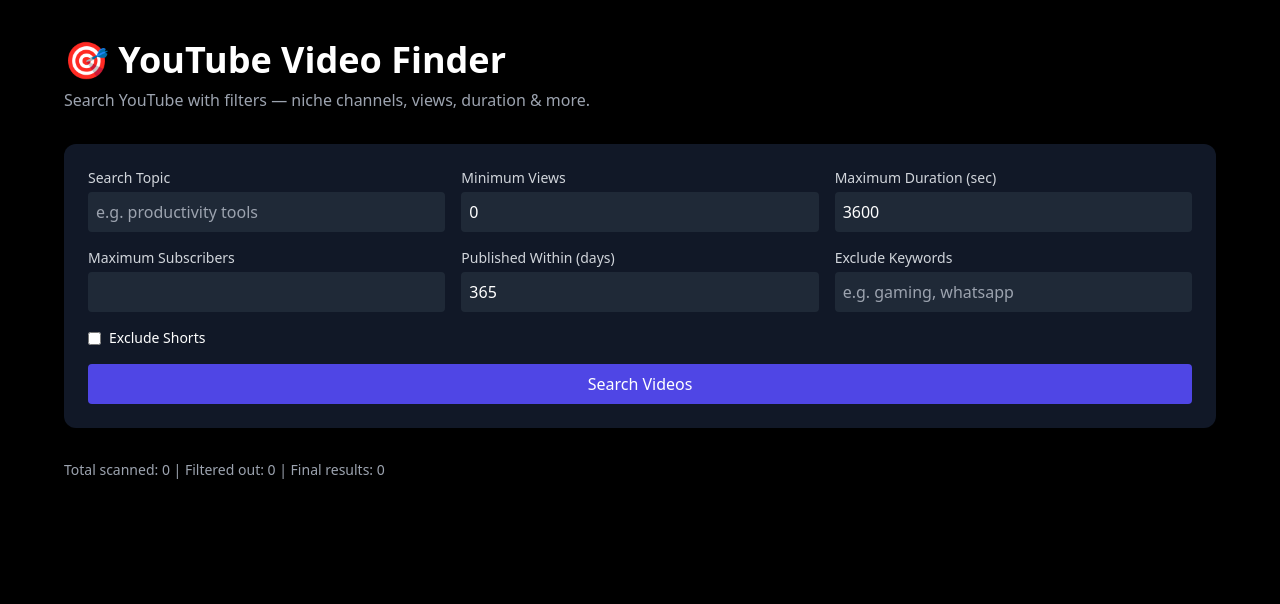
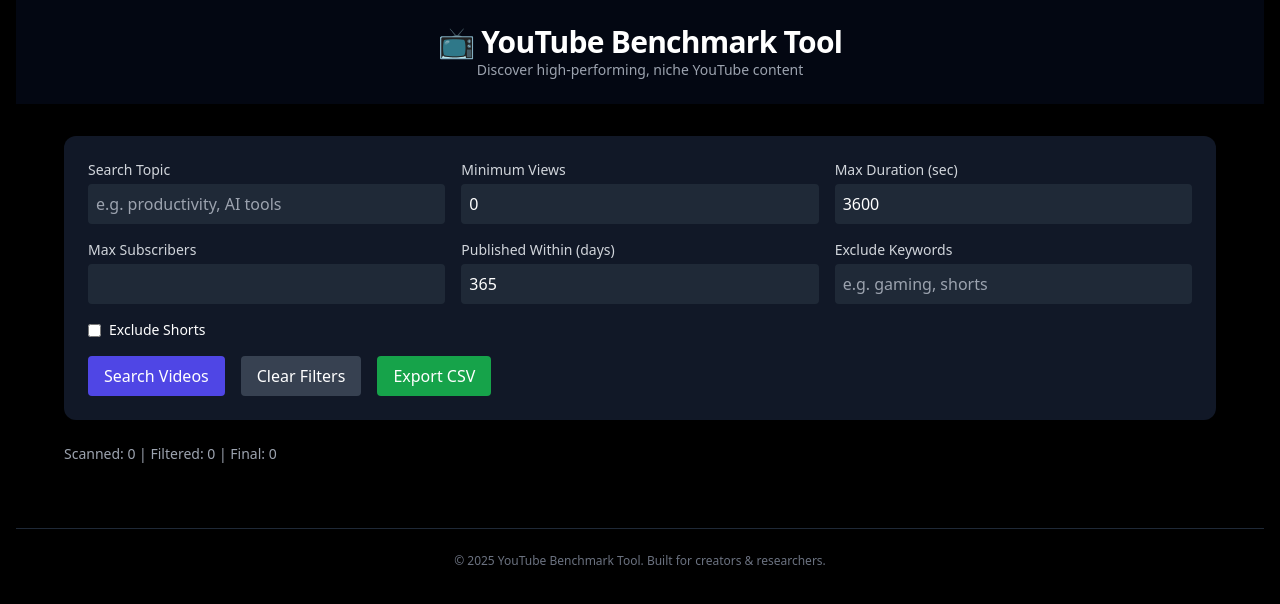
Before and after one commit to Bstev95/Youtube-filter-finder, a React (Vite) app: page / in a window 1280 px wide. Shown: the top 604 px of the page. Built offline with nearby package versions, Linux system fonts and the light colour scheme; the HTML template or start-up script is replaced by a standard one.

Commit message:
Update App.jsx

```diff
--- a/src/App.jsx
+++ b/src/App.jsx
@@ -24,53 +24,80 @@
     return h * 3600 + m * 60 + s;
   };
 
+  const clearFilters = () => {
+    setQuery("");
+    setMinViews(0);
+    setMaxDuration(3600);
+    setMaxSubs(Infinity);
+    setPublishWithinDays(365);
+    setBlacklist("");
+    setExcludeShorts(false);
+  };
+
+  const exportToCSV = () => {
+    const csv = [
+      ["Title", "Channel", "Views", "Duration", "Subscribers", "Published", "URL"],
+      ...videos.map(v => [
+        v.title,
+        v.channel,
+        v.views,
+        v.duration,
+        v.subs,
+        new Date(v.published).toLocaleDateString(),
+        v.url,
+      ]),
+    ]
+      .map(row => row.map(cell => `"${String(cell).replace(/"/g, '""')}"`).join(","))
+      .join("\n");
+
+    const blob = new Blob([csv], { type: "text/csv" });
+    const url = URL.createObjectURL(blob);
+    const a = document.createElement("a");
+    a.href = url;
+    a.download = "youtube_results.csv";
+    a.click();
+  };
+
   const fetchVideos = async () => {
+    if (!query.trim()) return alert("Please enter a search topic.");
+
     setLoading(true);
     setVideos([]);
     setDebugStats({ total: 0, filtered: 0, passed: 0 });
 
+    try {
       const publishedAfter = new Date(Date.now() - publishWithinDays * 86400000).toISOString();
-    const bannedWords = blacklist.toLowerCase().split(",").map((x) => x.trim()).filter(Boolean);
-
-    let nextPageToken = "";
-    let allVideoIds = [];
+      const bannedWords = blacklist.toLowerCase().split(",").map(w => w.trim()).filter(Boolean);
+      let allVideoIds = [], nextPageToken = "";
 
       for (let i = 0; i < MAX_PAGES; i++) {
-      const searchRes = await fetch(
-        `https://www.googleapis.com/youtube/v3/search?key=${API_KEY}&q=${encodeURIComponent(
-          query
-        )}&part=snippet&type=video&maxResults=${MAX_RESULTS}&publishedAfter=${publishedAfter}&pageToken=${nextPageToken}`
-      );
-      const searchData = await searchRes.json();
-      const ids = searchData.items.map((item) => item.id.videoId);
+        const searchUrl = `https://www.googleapis.com/youtube/v3/search?key=${API_KEY}&q=${encodeURIComponent(query)}&part=snippet&type=video&maxResults=${MAX_RESULTS}&publishedAfter=${publishedAfter}${nextPageToken ? `&pageToken=${nextPageToken}` : ""}`;
+        const res = await fetch(searchUrl);
+        const data = await res.json();
+        if (!data.items) break;
+        const ids = data.items.map(i => i.id.videoId).filter(Boolean);
         allVideoIds.push(...ids);
-      if (!searchData.nextPageToken) break;
-      nextPageToken = searchData.nextPageToken;
+        if (!data.nextPageToken) break;
+        nextPageToken = data.nextPageToken;
       }
 
-    const chunks = [];
+      if (allVideoIds.length === 0) throw new Error("No video results.");
+
+      let finalVideos = [];
+      let filteredOut = 0;
+
       for (let i = 0; i < allVideoIds.length; i += 50) {
-      chunks.push(allVideoIds.slice(i, i + 50));
-    }
+        const chunk = allVideoIds.slice(i, i + 50);
+        const detailsRes = await fetch(`https://www.googleapis.com/youtube/v3/videos?key=${API_KEY}&id=${chunk.join(",")}&part=snippet,statistics,contentDetails`);
+        const detailsData = await detailsRes.json();
 
-    let filteredOut = 0;
-    let passed = 0;
-    const finalVideos = [];
-
-    for (const chunk of chunks) {
-      const videoRes = await fetch(
-        `https://www.googleapis.com/youtube/v3/videos?key=${API_KEY}&id=${chunk.join(
-          ","
-        )}&part=snippet,statistics,contentDetails`
-      );
-      const videoData = await videoRes.json();
-
-      for (const video of videoData.items) {
+        const filtered = await Promise.all(
+          detailsData.items.map(async (video) => {
+            const title = video.snippet.title.toLowerCase();
+            const duration = parseDuration(video.contentDetails.duration);
             const views = parseInt(video.statistics.viewCount || "0");
-        const duration = parseDuration(video.contentDetails.duration);
-        const title = video.snippet.title.toLowerCase();
-        const isBanned = bannedWords.some((word) => title.includes(word));
             const isShort = duration < 60 || title.includes("#shorts");
+            const isBanned = bannedWords.some(w => title.includes(w));
 
             if (
               views < minViews ||
@@ -79,99 +106,99 @@
               isBanned
             ) {
               filteredOut++;
-          continue;
+              return null;
             }
 
-        const channelId = video.snippet.channelId;
-        const channelRes = await fetch(
-          `https://www.googleapis.com/youtube/v3/channels?key=${API_KEY}&id=${channelId}&part=statistics`
-        );
+            const channelRes = await fetch(`https://www.googleapis.com/youtube/v3/channels?key=${API_KEY}&id=${video.snippet.channelId}&part=statistics`);
             const channelData = await channelRes.json();
             const subs = parseInt(channelData.items?.[0]?.statistics?.subscriberCount || "0");
-
             if (subs > maxSubs) {
               filteredOut++;
-          continue;
+              return null;
             }
 
-        passed++;
-        finalVideos.push({
+            return {
               title: video.snippet.title,
               url: `https://www.youtube.com/watch?v=${video.id}`,
               thumbnail: video.snippet.thumbnails.medium.url,
               views,
-          duration,
+              duration: `${Math.floor(duration / 60)}m ${duration % 60}s`,
               subs,
               channel: video.snippet.channelTitle,
               published: video.snippet.publishedAt,
-        });
-      }
+            };
+          })
+        );
+
+        finalVideos.push(...filtered.filter(Boolean));
       }
 
-    setDebugStats({ total: allVideoIds.length, filtered: filteredOut, passed });
+      setDebugStats({ total: allVideoIds.length, filtered: filteredOut, passed: finalVideos.length });
       setVideos(finalVideos);
+    } catch (err) {
+      alert("Error fetching videos: " + err.message);
+    }
+
     setLoading(false);
   };
 
   return (
     <div className="min-h-screen bg-black text-white font-sans px-4 pb-10">
-      <div className="max-w-6xl mx-auto pt-10">
-        <h1 className="text-3xl md:text-4xl font-bold mb-2">🎯 YouTube Video Finder</h1>
-        <p className="text-gray-400 mb-8">Search YouTube with filters — niche channels, views, duration & more.</p>
+      <header className="bg-gray-950 py-6 text-center shadow-md mb-8">
+        <h1 className="text-3xl font-bold tracking-tight">📺 YouTube Benchmark Tool</h1>
+        <p className="text-gray-400 text-sm">Discover high-performing, niche YouTube content</p>
+      </header>
 
-        <div className="bg-gray-900 rounded-xl p-6 grid gap-4 md:grid-cols-3 mb-8">
+      <div className="max-w-6xl mx-auto">
+        <div className="bg-gray-900 rounded-xl p-6 grid gap-4 md:grid-cols-3 mb-6">
           <div>
             <label className="block text-sm text-gray-300 mb-1">Search Topic</label>
-            <input placeholder="e.g. productivity tools" className="p-2 rounded bg-gray-800 text-white w-full" value={query} onChange={(e) => setQuery(e.target.value)} />
+            <input className="p-2 bg-gray-800 text-white rounded w-full" value={query} onChange={(e) => setQuery(e.target.value)} placeholder="e.g. productivity, AI tools" />
           </div>
           <div>
             <label className="block text-sm text-gray-300 mb-1">Minimum Views</label>
-            <input type="number" className="p-2 rounded bg-gray-800 text-white w-full" value={minViews} onChange={(e) => setMinViews(Number(e.target.value))} />
+            <input type="number" className="p-2 bg-gray-800 text-white rounded w-full" value={minViews} onChange={(e) => setMinViews(Number(e.target.value))} />
           </div>
           <div>
-            <label className="block text-sm text-gray-300 mb-1">Maximum Duration (sec)</label>
-            <input type="number" className="p-2 rounded bg-gray-800 text-white w-full" value={maxDuration} onChange={(e) => setMaxDuration(Number(e.target.value))} />
+            <label className="block text-sm text-gray-300 mb-1">Max Duration (sec)</label>
+            <input type="number" className="p-2 bg-gray-800 text-white rounded w-full" value={maxDuration} onChange={(e) => setMaxDuration(Number(e.target.value))} />
           </div>
           <div>
-            <label className="block text-sm text-gray-300 mb-1">Maximum Subscribers</label>
-            <input type="number" className="p-2 rounded bg-gray-800 text-white w-full" value={maxSubs} onChange={(e) => setMaxSubs(Number(e.target.value))} />
+            <label className="block text-sm text-gray-300 mb-1">Max Subscribers</label>
+            <input type="number" className="p-2 bg-gray-800 text-white rounded w-full" value={maxSubs} onChange={(e) => setMaxSubs(Number(e.target.value))} />
           </div>
           <div>
             <label className="block text-sm text-gray-300 mb-1">Published Within (days)</label>
-            <input type="number" className="p-2 rounded bg-gray-800 text-white w-full" value={publishWithinDays} onChange={(e) => setPublishWithinDays(Number(e.target.value))} />
+            <input type="number" className="p-2 bg-gray-800 text-white rounded w-full" value={publishWithinDays} onChange={(e) => setPublishWithinDays(Number(e.target.value))} />
           </div>
           <div>
             <label className="block text-sm text-gray-300 mb-1">Exclude Keywords</label>
-            <input className="p-2 rounded bg-gray-800 text-white w-full" value={blacklist} onChange={(e) => setBlacklist(e.target.value)} placeholder="e.g. gaming, whatsapp" />
+            <input className="p-2 bg-gray-800 text-white rounded w-full" value={blacklist} onChange={(e) => setBlacklist(e.target.value)} placeholder="e.g. gaming, shorts" />
           </div>
-          <div className="col-span-3 flex items-center gap-2">
+          <div className="flex items-center col-span-3 gap-2">
             <input type="checkbox" checked={excludeShorts} onChange={(e) => setExcludeShorts(e.target.checked)} />
             <label className="text-sm">Exclude Shorts</label>
           </div>
-          <button onClick={fetchVideos} disabled={loading} className="bg-indigo-600 text-white py-2 rounded col-span-3">
-            {loading ? "Searching..." : "Search Videos"}
-          </button>
+          <div className="col-span-3 flex flex-wrap gap-4">
+            <button onClick={fetchVideos} className="bg-indigo-600 text-white px-4 py-2 rounded">{loading ? "Searching..." : "Search Videos"}</button>
+            <button onClick={clearFilters} className="bg-gray-700 text-white px-4 py-2 rounded">Clear Filters</button>
+            <button onClick={exportToCSV} className="bg-green-600 text-white px-4 py-2 rounded" disabled={!videos.length}>Export CSV</button>
+          </div>
         </div>
 
-        <div className="text-sm text-gray-400 mb-4">
-          Total scanned: {debugStats.total} | Filtered out: {debugStats.filtered} | Final results: {debugStats.passed}
+        <div className="text-sm text-gray-400 mb-6">
+          Scanned: {debugStats.total} | Filtered: {debugStats.filtered} | Final: {debugStats.passed}
         </div>
 
         <div className="grid md:grid-cols-2 lg:grid-cols-3 gap-6">
           {videos.map((v, i) => (
-            <a
-              key={i}
-              href={v.url}
-              target="_blank"
-              rel="noopener noreferrer"
-              className="bg-gray-800 rounded-lg overflow-hidden shadow hover:shadow-2xl transition"
-            >
+            <a key={i} href={v.url} target="_blank" rel="noopener noreferrer" className="bg-gray-800 rounded-lg overflow-hidden shadow hover:shadow-xl transition">
               <img src={v.thumbnail} alt={v.title} className="w-full" />
               <div className="p-4">
                 <h2 className="text-lg font-semibold text-purple-400 mb-1">{v.title}</h2>
                 <p className="text-sm text-gray-400">📺 {v.channel}</p>
                 <p className="text-sm text-gray-400">👁️ {v.views.toLocaleString()} views</p>
-                <p className="text-sm text-gray-400">⏱️ {Math.floor(v.duration / 60)}m {v.duration % 60}s</p>
+                <p className="text-sm text-gray-400">⏱️ {v.duration}</p>
                 <p className="text-sm text-gray-400">👥 {v.subs.toLocaleString()} subs</p>
                 <p className="text-sm text-gray-400">📅 {new Date(v.published).toLocaleDateString()}</p>
               </div>
@@ -179,6 +206,10 @@
           ))}
         </div>
       </div>
+
+      <footer className="text-center mt-10 text-xs text-gray-500 border-t border-gray-800 pt-6">
+        <p>&copy; {new Date().getFullYear()} YouTube Benchmark Tool. Built for creators & researchers.</p>
+      </footer>
     </div>
   );
 }
```
Lines whose indentation alone changed are shown as unchanged.
